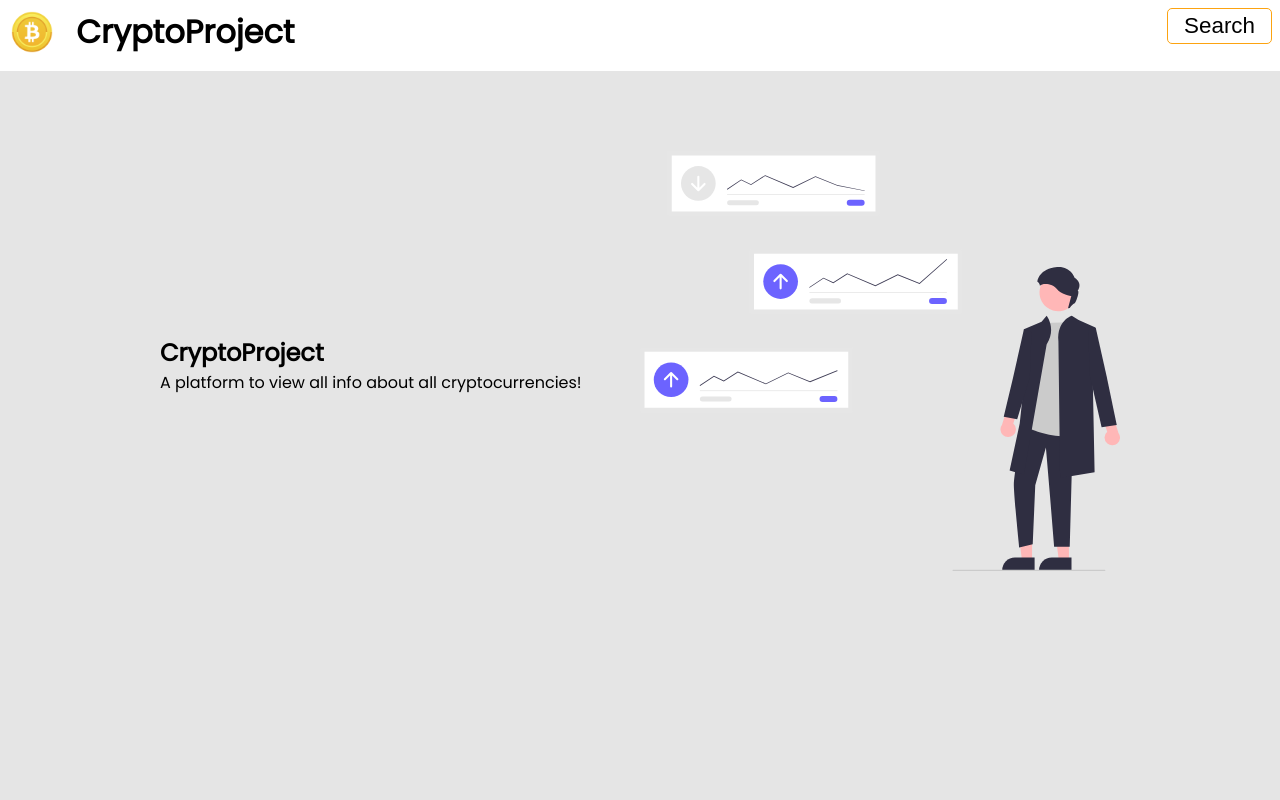
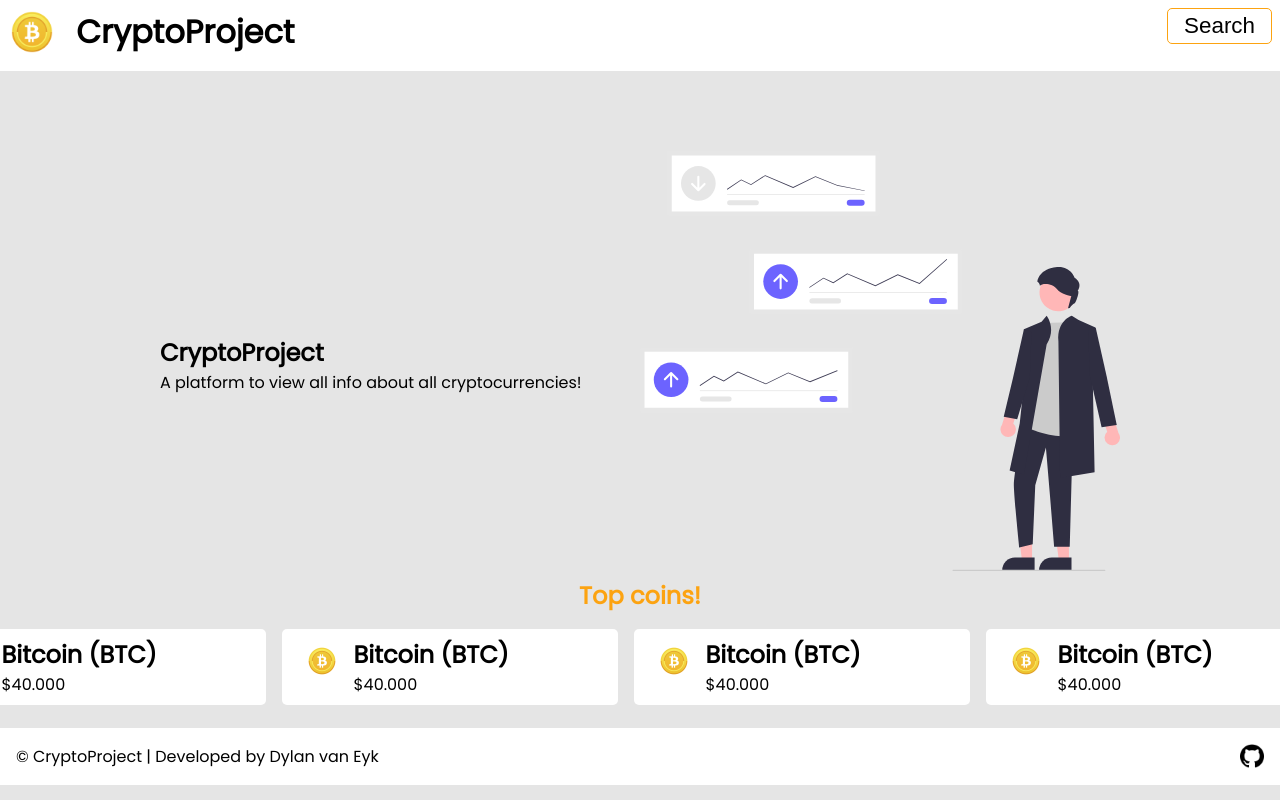
Before and after one commit to dylanveijk/CryptoProjectExamen, a PHP site: page / in a window 1280 px wide. Run offline with PHP 8.4, Linux system fonts and the light colour scheme.

Commit message:
veel gemaakt op de index pagina

```diff
--- a/assets/css/common.css
+++ b/assets/css/common.css
@@ -1,8 +1,9 @@
 @import url('https://fonts.googleapis.com/css2?family=Poppins:ital,wght@0,400;1,800&display=swap');
 
 body {
-
+    position: relative;
     background-color: #e5e5e5;
+    padding-bottom: 5rem;
     font-family: "Poppins", sans-serif;
 }
 
@@ -101,3 +102,34 @@
 
     margin-top: 5rem;
 }
+
+
+.text-center {
+
+    text-align: center;
+}
+
+.color-yellow {
+
+    color: #fca311;
+}
+
+.card {
+
+    background-color: #ffffff;
+    border-radius: 5px;
+    padding: 0.5rem;
+}
+
+.footer-image {
+
+    height: 1.5rem;
+}
+
+footer {
+    background-color: #ffffff;
+    padding: 1rem;
+    position: absolute;
+    bottom: 0px;
+    width: calc(100% - 2rem);
+}
--- a/assets/css/index.css
+++ b/assets/css/index.css
@@ -14,3 +14,35 @@
 .home-img {
     width: 75%;
 }
+
+.flex-horizontal {
+    flex-direction: row;
+    flex-wrap: nowrap;
+    gap: 1rem;
+    animation: slide 20s linear infinite alternate;
+    position: relative;
+}
+
+.card-image {
+
+    height: 2rem;
+    padding: 0.5rem 1rem 0.5rem;
+}
+
+.flex-item-small {
+    min-width: 20rem;
+}
+
+@keyframes slide {
+    0% {
+        right: 0px;
+    }
+
+    100% {
+        right: 100%;
+    }
+}
+
+.top-coins {
+    overflow: hidden;
+}
--- a/index.html
+++ b/index.html
@@ -16,7 +16,7 @@
 
         <img src="assets/images/logo.png" alt="logo" class="logo-img">
         <h1 class="d-inline title ml-1">CryptoProject</h1>
-        <button class="f-right nav-button">Search</button>
+        <button class="f-right nav-button" id="nav-search-button">Search</button>
     </nav>
 
     <!-- this is for the main section -->
@@ -37,14 +37,86 @@
     </section>
 
     <!-- this is for the top coins section -->
-    <section>
+    <section class="top-coins">
+        <h1 class="text-center color-yellow mb-1">Top coins!</h1>
+        <div class="flex-container flex-horizontal">
+
+            <div class="flex-item-small card">
+                <img src="assets/images/logo.png" alt="Bitcoin Image" class="f-left card-image">
+                <div class="f-left">
+                    <h1>Bitcoin (BTC)</h1>
+                    <p>$40.000</p>
+                </div>
+            </div>
+
+            <div class="flex-item-small card">
+                <img src="assets/images/logo.png" alt="Bitcoin Image" class="f-left card-image">
+                <div class="f-left">
+                    <h1>Bitcoin (BTC)</h1>
+                    <p>$40.000</p>
+                </div>
+            </div>
+
+            <div class="flex-item-small card">
+                <img src="assets/images/logo.png" alt="Bitcoin Image" class="f-left card-image">
+                <div class="f-left">
+                    <h1>Bitcoin (BTC)</h1>
+                    <p>$40.000</p>
+                </div>
+            </div>
+
+            <div class="flex-item-small card">
+                <img src="assets/images/logo.png" alt="Bitcoin Image" class="f-left card-image">
+                <div class="f-left">
+                    <h1>Bitcoin (BTC)</h1>
+                    <p>$40.000</p>
+                </div>
+            </div>
+
+            <div class="flex-item-small card">
+                <img src="assets/images/logo.png" alt="Bitcoin Image" class="f-left card-image">
+                <div class="f-left">
+                    <h1>Bitcoin (BTC)</h1>
+                    <p>$40.000</p>
+                </div>
+            </div>
+
+            <div class="flex-item-small card">
+                <img src="assets/images/logo.png" alt="Bitcoin Image" class="f-left card-image">
+                <div class="f-left">
+                    <h1>Bitcoin (BTC)</h1>
+                    <p>$40.000</p>
+                </div>
+            </div>
+
+            <div class="flex-item-small card">
+                <img src="assets/images/logo.png" alt="Bitcoin Image" class="f-left card-image">
+                <div class="f-left">
+                    <h1>Bitcoin (BTC)</h1>
+                    <p>$40.000</p>
+                </div>
+            </div>
+
+            <div class="flex-item-small card">
+                <img src="assets/images/logo.png" alt="Bitcoin Image" class="f-left card-image">
+                <div class="f-left">
+                    <h1>Bitcoin (BTC)</h1>
+                    <p>$40.000</p>
+                </div>
+            </div>
+
+        </div>
+
 
 
     </section>
 
     <!-- this is for the Footer -->
     <footer>
-
+        <p class="d-inline">&copy; CryptoProject | Developed by Dylan van Eyk</p>
+        <a href="https://www.github.com" target="_blank">
+            <img src="assets/images/github.png" alt="Github Logo" class="footer-image f-right">
+        </a>
     </footer>
 
     <script src="assets/js/common.js"></script>
```
Also changed, not shown: search.html (+22 -0 lines), assets/images/github.png (added).
